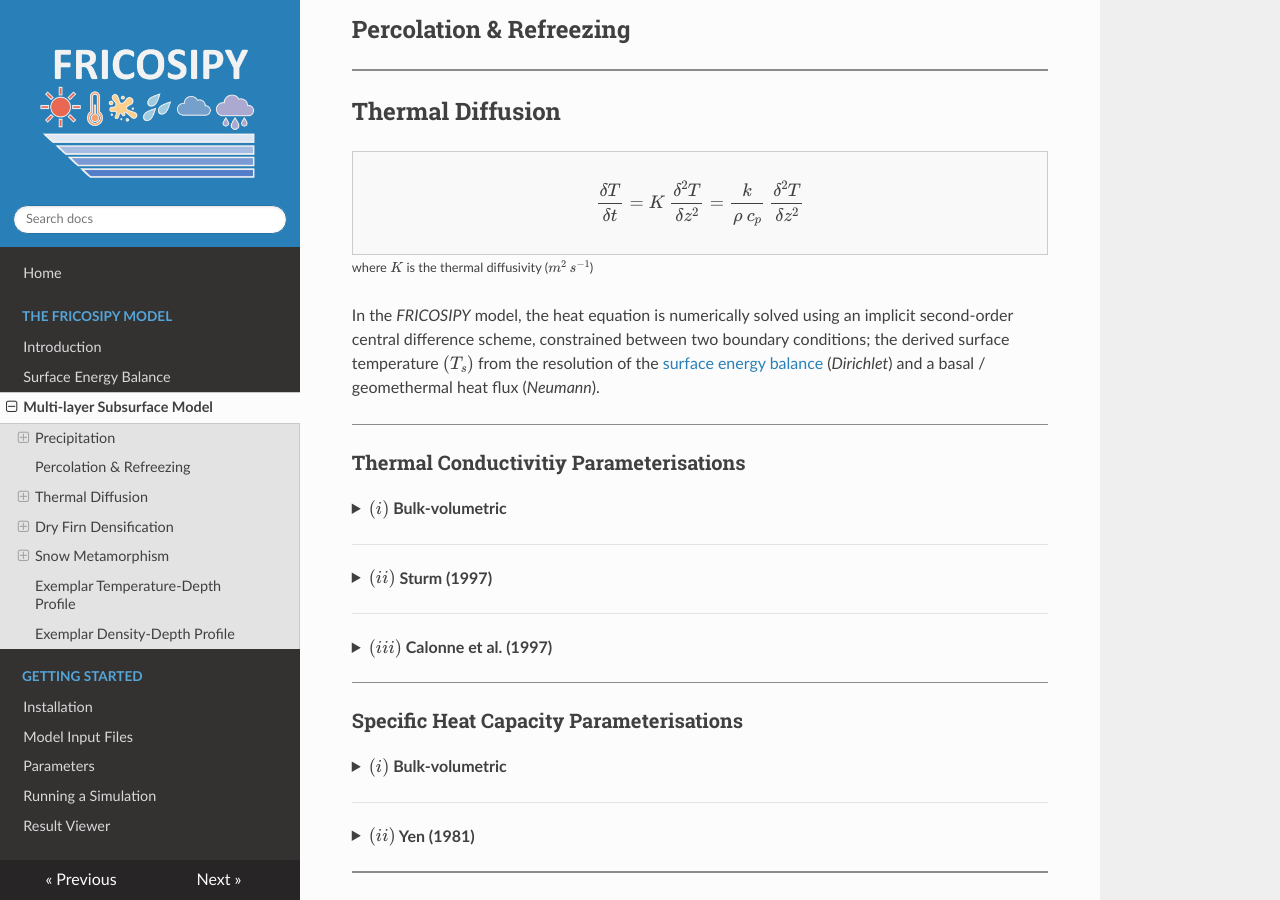
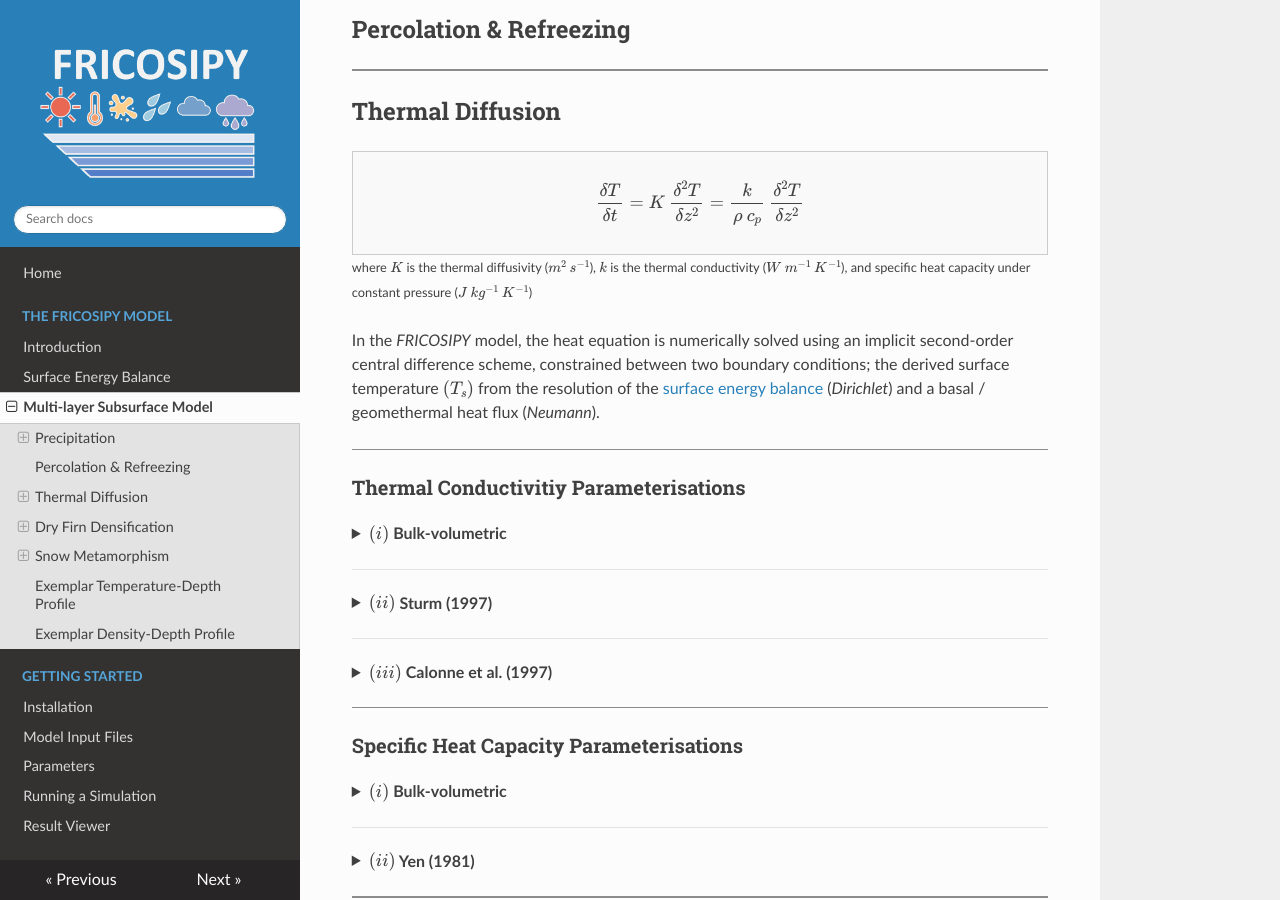
Before and after one commit to MarcusGastaldello/FRICOSIPY, an MkDocs documentation site: the page built from docs/subsurface_model.md, in a window 1280 px wide and 900 px high, scrolled down 349 px. Built offline with MkDocs 1.6.1, drawn with Linux system fonts in a browser that asks for light colours; nearby versions of some CDN libraries.

Commit message:
Enhance subsurface model documentation
Expanded explanation of thermal diffusivity and related terms.

```diff
--- a/docs/subsurface_model.md
+++ b/docs/subsurface_model.md
@@ -24,7 +24,7 @@
 \frac{\delta T}{\delta t} = K \: \frac{\delta^{2} T}{\delta z^{2}} = \frac{k}{\rho \: c_p} \: \frac{\delta^{2} T}{\delta z^{2}}
 $$
 </div>
-<small>where $K$ is the thermal diffusivity ($m^2$ $s^{-1}$) </small>
+<small>where $K$ is the thermal diffusivity ($m^2$ $s^{-1}$), $k$ is the thermal conductivity ($W$ $m^{-1}$ $K^{-1}$), and specific heat capacity under constant pressure ($J$ $kg^{-1}$ $K^{-1}$)  </small>
 
 In the *FRICOSIPY* model, the heat equation is numerically solved using an implicit second-order central difference scheme, constrained between two boundary conditions;
 the derived surface temperature $(T_{s})$ from the resolution of the [surface energy balance](https://fricosipy.readthedocs.io/en/latest/surface_energy_balance/) (*Dirichlet*) and a basal / geomethermal heat flux (*Neumann*).
```
